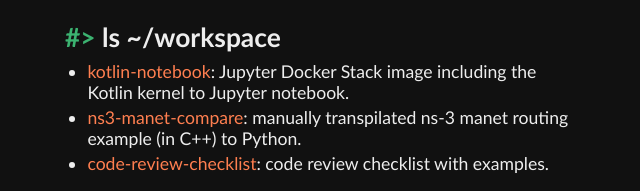
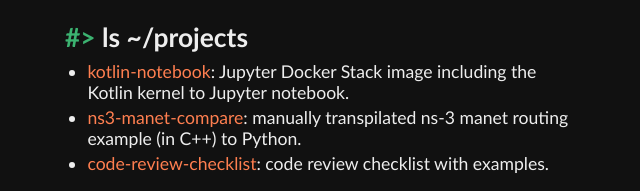
Before and after one commit to knonm/knonm.dev, a plain HTML site: page public/index.html in a window 1280 px wide. Shown: the part 279-470 px from the top of the page, 319-959 px from the left. Drawn offline with Linux system fonts and the light colour scheme.

Commit message:
chore: change workspace to projects

```diff
--- a/public/index.html
+++ b/public/index.html
@@ -20,7 +20,7 @@
       </p>
     </section>
     <section>
-      <h2><span class="title-bash">#></span> ls ~/workspace</h2>
+      <h2><span class="title-bash">#></span> ls ~/projects</h2>
       <ul>
         <li><a href="https://github.com/knonm/kotlin-notebook" target="_blank" rel="noopener noreferrer">kotlin-notebook</a>: Jupyter Docker Stack image including the Kotlin kernel to Jupyter notebook.</li>
         <li><a href="https://github.com/knonm/ns3-manet-compare" target="_blank" rel="noopener noreferrer">ns3-manet-compare</a>: manually transpilated ns-3 manet routing example (in C++) to Python.</li>
```
